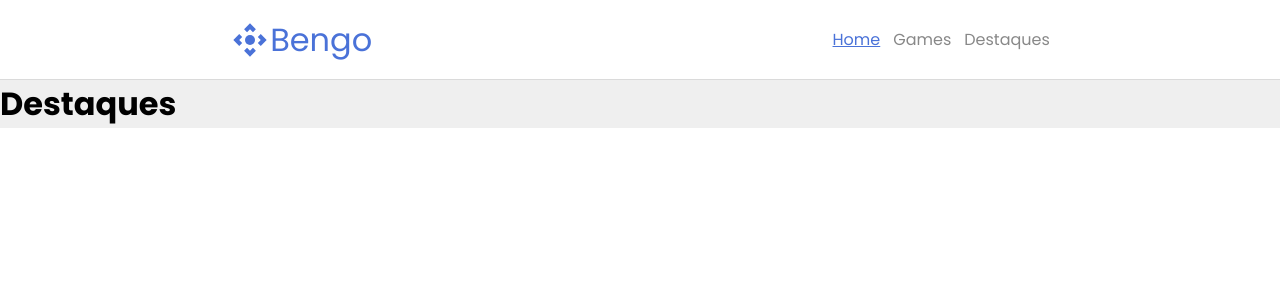
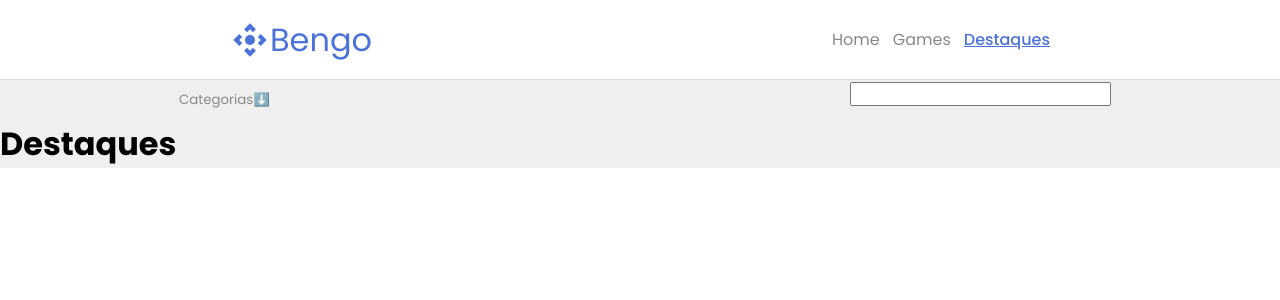
Before and after one commit to Facco4211/Bengo, a React (Create React App) app: page /destaques in a window 1280 px wide. Shown: the top 300 px of the page. Built offline with nearby package versions, Linux system fonts and the light colour scheme.

Commit message:
Categorias Header base

```diff
--- a/src/components/Header/index.jsx
+++ b/src/components/Header/index.jsx
@@ -1,21 +1,66 @@
 import style from "./style.module.css";
 import { MdControlCamera } from "react-icons/md";
-import { Link } from 'react-router';
+import { NavLink } from 'react-router-dom';
+import React, { useState } from "react"
 
-function header() {
+function Header() {
+    const [open, setOpen] = useState(false);
+    const [selected, setSelected] = useState("Categorias⬇️");
+
+    const options = ["Ação", "Aventura", "RPG", "Fantasia", "Terro", "Casual"];
+
+    const handleSelect = (option) => {
+        setSelected(option);
+        setOpen(false);
+    }
     return (
+
         <header>
-            <Link  className={style.logo} to="/">
-                <MdControlCamera size={40}/>
-                <h1>Bengo</h1>
-            </Link>
-            <div className={style.links}>
-            <Link className={style.linkAtivado} to="/">Home</Link>
-            <Link className={style.link} to="/games">Games</Link>
-            <Link className={style.link} to="/destaques">Destaques</Link>
+            <div className={style.parteCima}>
+                <NavLink className={style.logo} to="/">
+                    <MdControlCamera size={40} />
+                    <h1>Bengo</h1>
+                </NavLink>
+                <div className={style.links}>
+                    <NavLink
+                        to="/"
+                        className={({ isActive }) =>
+                            isActive ? `${style.link} ${style.active}` : style.link} end>Home
+                    </NavLink>
+                    <NavLink
+                        to="/games"
+                        className={({ isActive }) =>
+                            isActive ? `${style.link} ${style.active}` : style.link}>Games
+                    </NavLink>
+                    <NavLink
+                        to="/destaques"
+                        className={({ isActive }) =>
+                            isActive ? `${style.link} ${style.active}` : style.link}>Destaques
+                    </NavLink>
+                </div>
+            </div>
+            <div className={style.parteBaixo}>
+                <div className={style.dropdown}>
+                    <button className={style.dropdownBtn} onClick={() => setOpen(!open)}>
+                        {selected} <span className={`arrow ${open ? "up" : "down"}`} />
+                    </button>
+
+                    {open && (
+                        <ul className={style.dropdownMenu}>
+                            {options.map((option, i) => (
+                                <li key={i} onClick={() => handleSelect(option)}>
+                                    {option}
+                                </li>
+                            ))}
+                        </ul>
+                    )}
+                </div>
+                <div>
+                    <input type="search" />
+                </div>
             </div>
         </header>
     );
 }
 
-export default header;
+export default Header;
--- a/src/components/Header/style.module.css
+++ b/src/components/Header/style.module.css
@@ -1,4 +1,4 @@
-header {
+.parteCima {
   display: flex;
   justify-content: space-around;
   align-items: center;
@@ -20,9 +20,6 @@ header {
   .links {
     display: flex;
     gap: 13px;
-
-    .linkAtivado {
-      color: #4A72D8;
   }
 
   .link {
@@ -30,8 +27,80 @@ header {
     color: #888888;
   }
 
-    a:hover {
+  .link:hover {
     color: #4A72D8;
   }
+
+  .active {
+    color: #4A72D8;
+    font-weight: 500;
+    text-decoration: underline;
   }
 }
+
+.parteBaixo {
+  display: flex;
+  justify-content: space-evenly ;
+  width: 100%;
+}
+
+.dropdown {
+  position: relative;
+  display: inline-block;
+  width: 40%;
+}
+
+.dropdownBtn {
+  width: 100%;
+  padding: 10px;
+  color: #888888;
+  border: none;
+  cursor: pointer;
+  text-align: left;
+  display: flex;
+  justify-content: space-between;
+  align-items: center;
+}
+
+.dropdownBtn:hover {
+  color: #4A72D8;
+}
+
+.dropdownMenu {
+  display: flex;
+  flex-direction: column;
+  width: 100%;
+  list-style: none;
+  padding: 5px 0;
+  margin: 0;
+  box-shadow: 0 4px 8px rgba(0, 0, 0, 0.2);
+  animation: fadeIn 0.2s ease-in-out;
+}
+
+.dropdownMenu li {
+  background: url(https://sm.ign.com/t/ign_pk/review/r/red-dead-r/red-dead-redemption-2-review_ug9q.1280.jpg) center;
+  height: 50px;
+  width: 100%;
+  padding: 10px;
+  cursor: pointer;
+  color: #ffffff;
+  background-color: #EFEFEF;
+  transition: 0.5s;
+}
+
+.dropdownMenu li:hover {
+  height: 100px;
+  background-color: #a7a7a7;
+}
+
+@keyframes fadeIn {
+  from {
+    opacity: 0;
+    transform: translateY(-5px);
+  }
+
+  to {
+    opacity: 1;
+    transform: translateY(0);
+  }
+}
--- a/src/pages/games.jsx
+++ b/src/pages/games.jsx
@@ -8,7 +8,7 @@ function Games() {
   return (
     <>
       <Header />
-      {/* <div className="categorias">
+       <div className="categorias">
         <div className="categoria">
           <img src="https://pixelz.cc/wp-content/uploads/2017/11/wolfenstein-the-new-order-blazkowicz-uhd-8k-wallpaper.jpg" alt="" />
         </div>
@@ -27,7 +27,7 @@ function Games() {
         <div className="categoria">
           <img src="https://www.gamewallpapers.com/wallpapers_slechte_compressie/wallpaper_dying_light_01_1920x1080.jpg" alt="" />
         </div>
-      </div> */}
+      </div>
       <div className="conteudo">
         <div className="buscador">
           <div className="filtro"><input type="checkbox" /></div>
--- a/src/styles/games.css
+++ b/src/styles/games.css
@@ -16,18 +16,26 @@
 
         }
     }
-        .categoria:hover{
-            width: 500px;
-            opacity: 50%;
-        }
+
+    .categoria:hover {
+        width: 500px;
+        opacity: 50%;
+    }
+}
+
+.buscador {
+    margin-top: 30px;
+    margin-bottom: 30px;
+    background-color: #fff;
 }
 
 .conteudo {
-    .buscador{
+    .buscador {
         display: flex;
         flex-direction: row;
         justify-content: space-around;
     }
+
     .Items {
         display: grid;
         grid-template-columns: 1fr 1fr 1fr;
```
Lines whose indentation alone changed are shown as unchanged.
